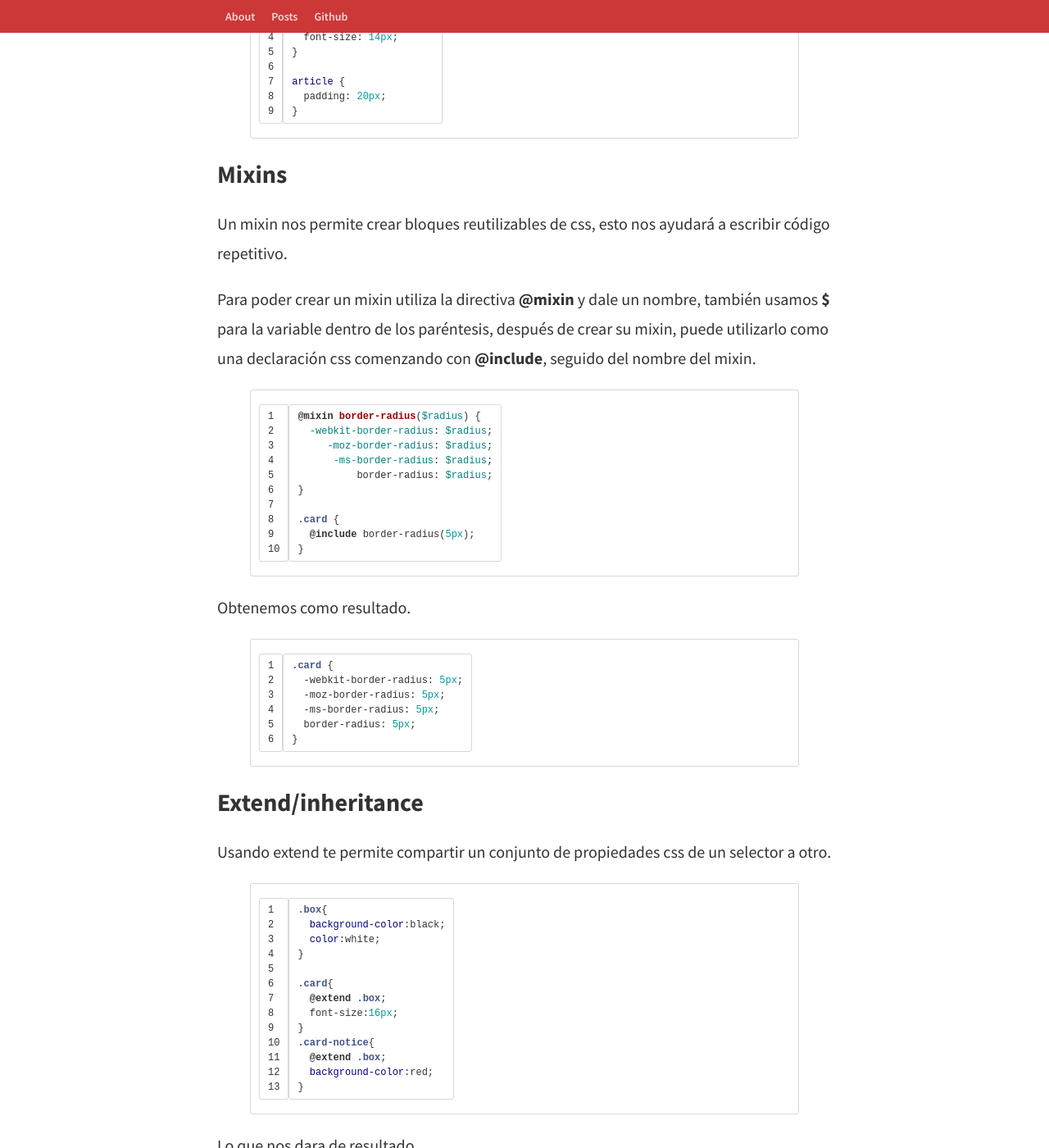
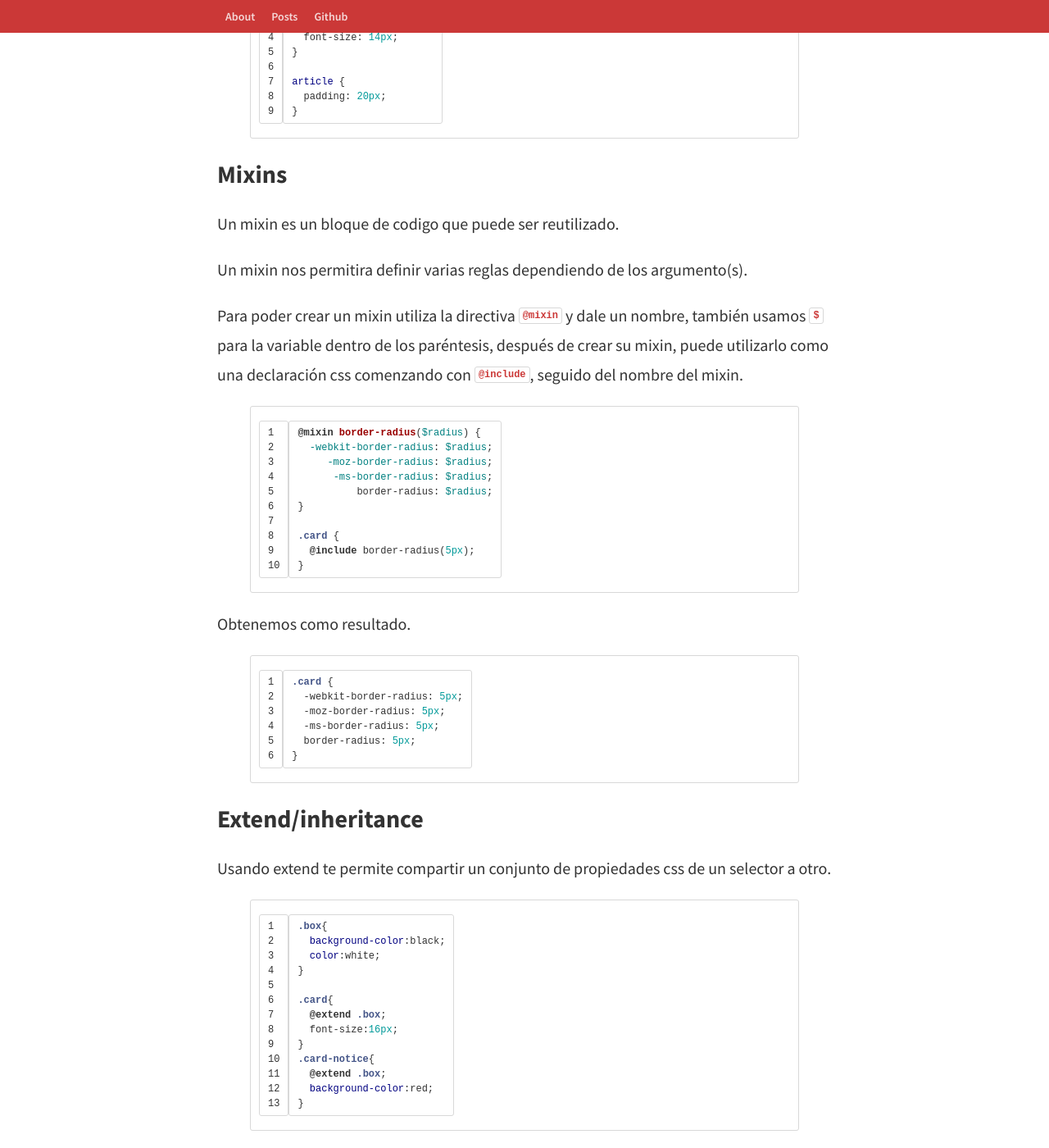
Before and after one commit to wilsson/wilsson.github.io, a Jekyll site: the page built from _posts/2015-09-27-sass-tu-css-con-poderes.markdown, in a window 1280 px wide and 1400 px high, scrolled down 4888 px. Shown: the whole window at 82% size. Built offline with Jekyll 4.4.1, drawn with Linux system fonts in a browser that asks for light colours; nearby versions of some CDN libraries.

```diff
--- a/_posts/2015-09-27-sass-tu-css-con-poderes.markdown
+++ b/_posts/2015-09-27-sass-tu-css-con-poderes.markdown
@@ -156,9 +156,12 @@ article {
 }
 {% endhighlight %}
 ## Mixins
-Un mixin nos permite crear bloques reutilizables de css, esto nos ayudará a escribir código repetitivo.
+Un mixin es un bloque de codigo que puede ser reutilizado.
+
+Un mixin nos permitira definir varias reglas dependiendo de los argumento(s).
 
 Para poder crear un mixin utiliza la directiva **@mixin** y dale un nombre, también usamos **$** para la variable dentro de los paréntesis, después de crear su mixin, puede utilizarlo como una declaración css comenzando con **@include**, seguido del nombre del mixin.
+
 {% highlight Scss linenos %}
 @mixin border-radius($radius) {
   -webkit-border-radius: $radius;
```
Also changed, not shown: _sass/main.scss (+11 -5 lines), css/main.css.
